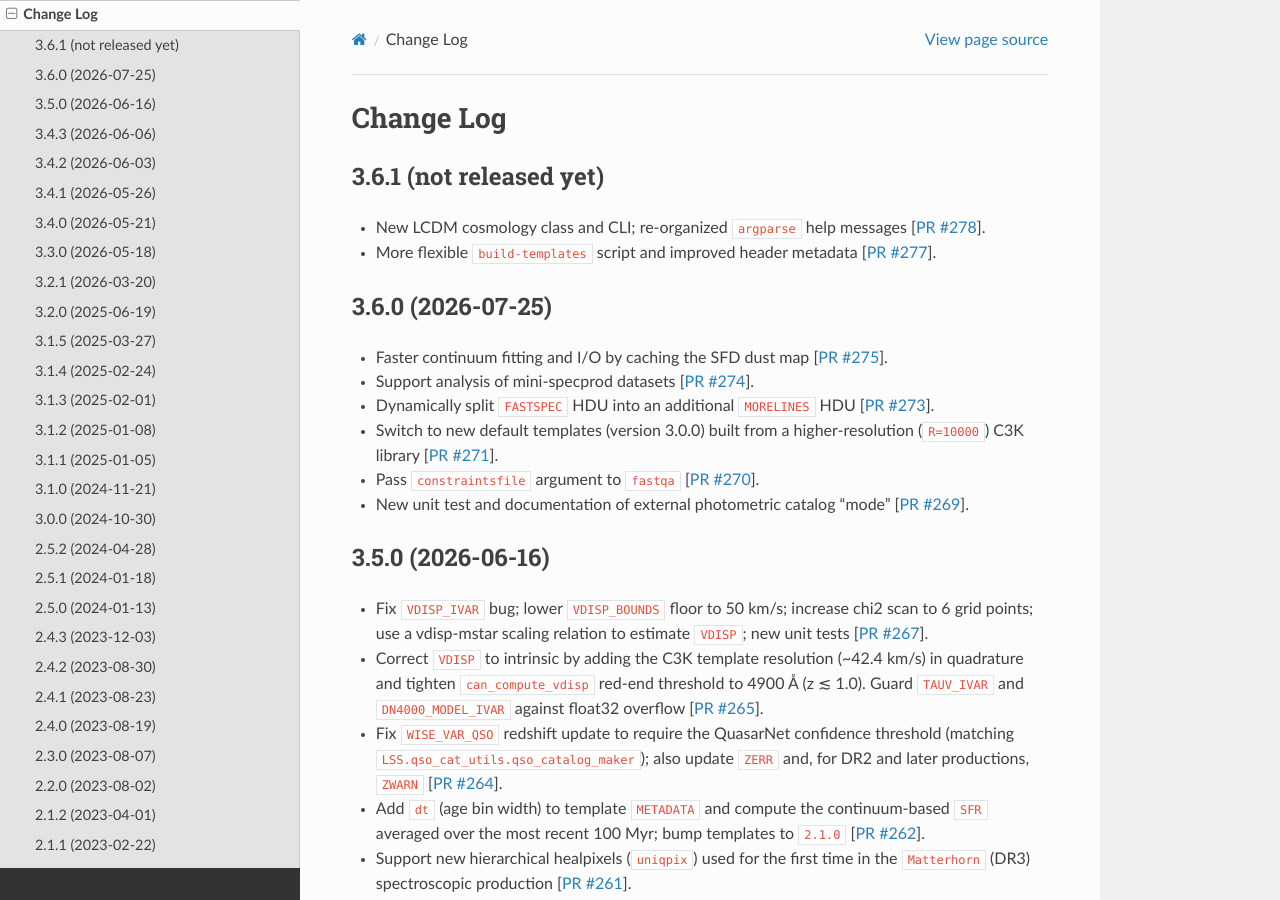
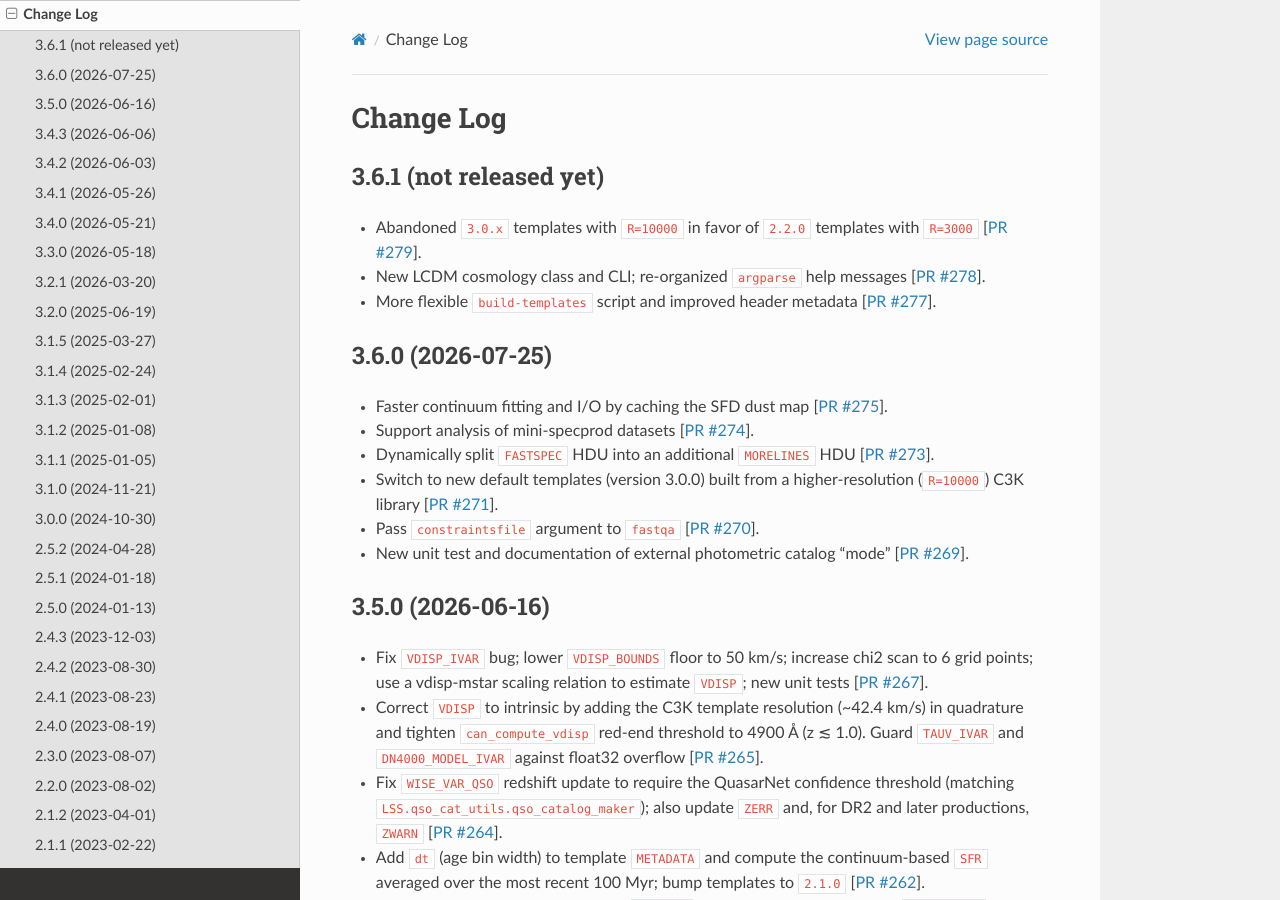
Before and after one commit to desihub/fastspecfit, a Sphinx documentation site: the page built from doc/changes.rst, in a window 1280 px wide and 900 px high. Built offline with Sphinx 7.4.7 and the Read the Docs theme 3.1.0, drawn with Linux system fonts in a browser that asks for light colours; the version number could not be read and is left out.

Commit message:
update change log

```diff
--- a/doc/changes.rst
+++ b/doc/changes.rst
@@ -5,11 +5,14 @@ Change Log
 3.6.1 (not released yet)
 ------------------------
 
+* Abandoned ``3.0.x`` templates with ``R=10000`` in favor of ``2.2.0``
+  templates with ``R=3000`` [`PR #279`_].
 * New LCDM cosmology class and CLI; re-organized ``argparse`` help
   messages [`PR #278`_].
 * More flexible ``build-templates`` script and improved header
   metadata [`PR #277`_].
 
+.. _`PR #279`: https://github.com/desihub/fastspecfit/pull/279
 .. _`PR #278`: https://github.com/desihub/fastspecfit/pull/278
 .. _`PR #277`: https://github.com/desihub/fastspecfit/pull/277
 
```
